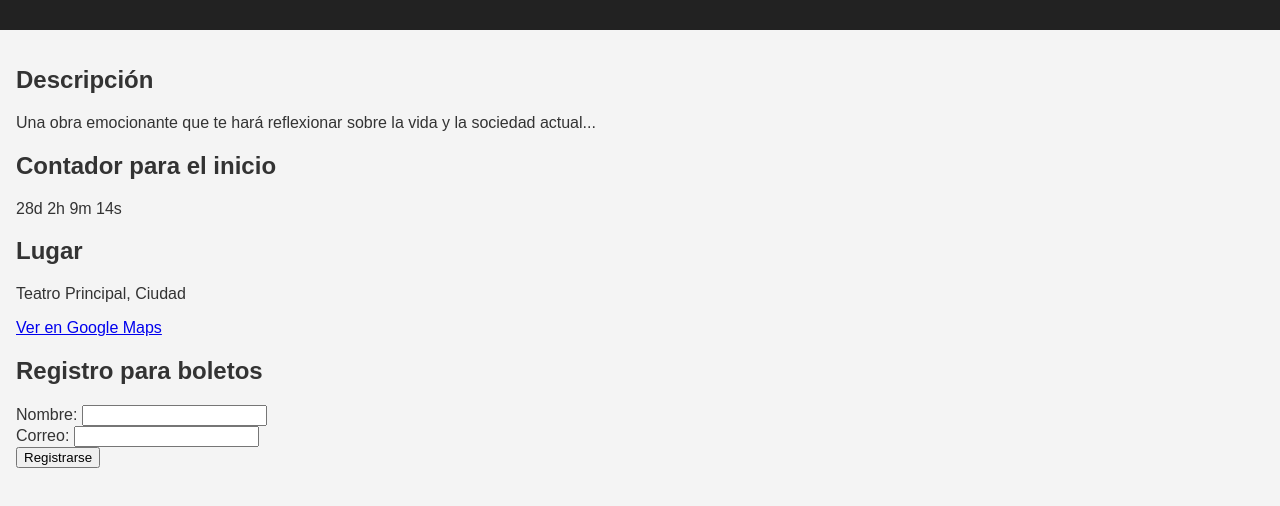
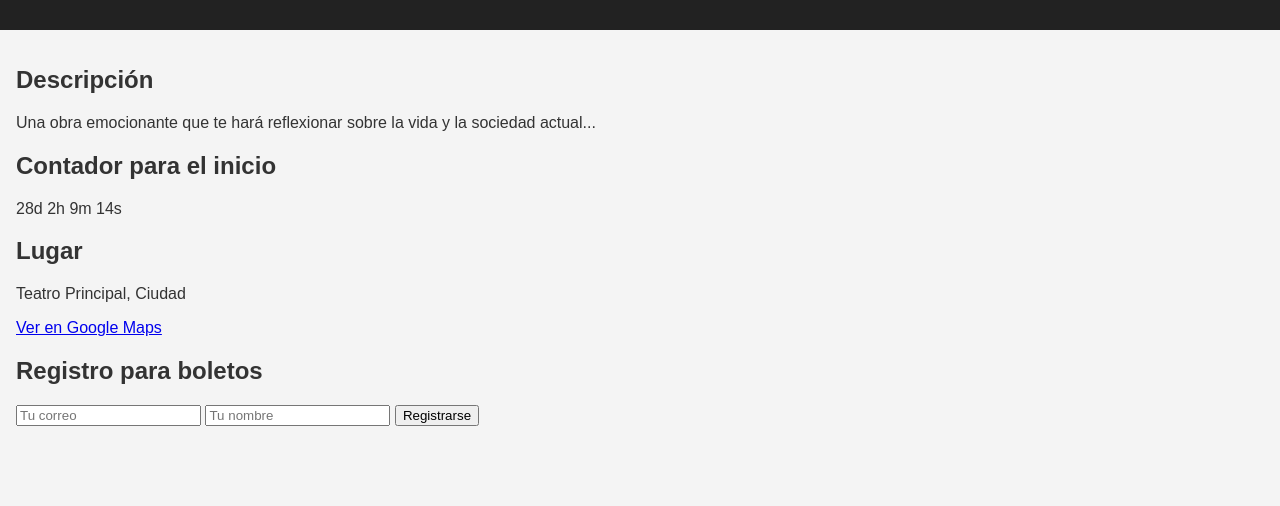
Before and after one commit to jorchsley/Obra-de-teatro, a plain HTML site: page index.html in a window 1280 px wide. Shown: the part 116-622 px from the top of the page. Drawn offline with Linux system fonts and the light colour scheme; files that its build step writes are made by us from their sources; files whose address does not match are found by name.

Commit message:
Update index.html

```diff
--- a/index.html
+++ b/index.html
@@ -36,11 +36,11 @@
         <section>
             <h2>Registro para boletos</h2>
             <form id="ticketForm">
-                <label for="name">Nombre:</label>
-                <input type="text" id="name" name="name" required><br>
-                <label for="email">Correo:</label>
-                <input type="email" id="email" name="email" required><br>
-                <button type="submit">Registrarse</button>
+               <form action="https://aurigam.app.n8n.cloud/webhook-test/registro" method="POST">
+                    <input type="email" name="email" placeholder="Tu correo" required>
+                    <input type="text" name="nombre" placeholder="Tu nombre" required>
+                    <button type="submit">Registrarse</button>
+                  </form>
             </form>
         </section>
     </main>
```
